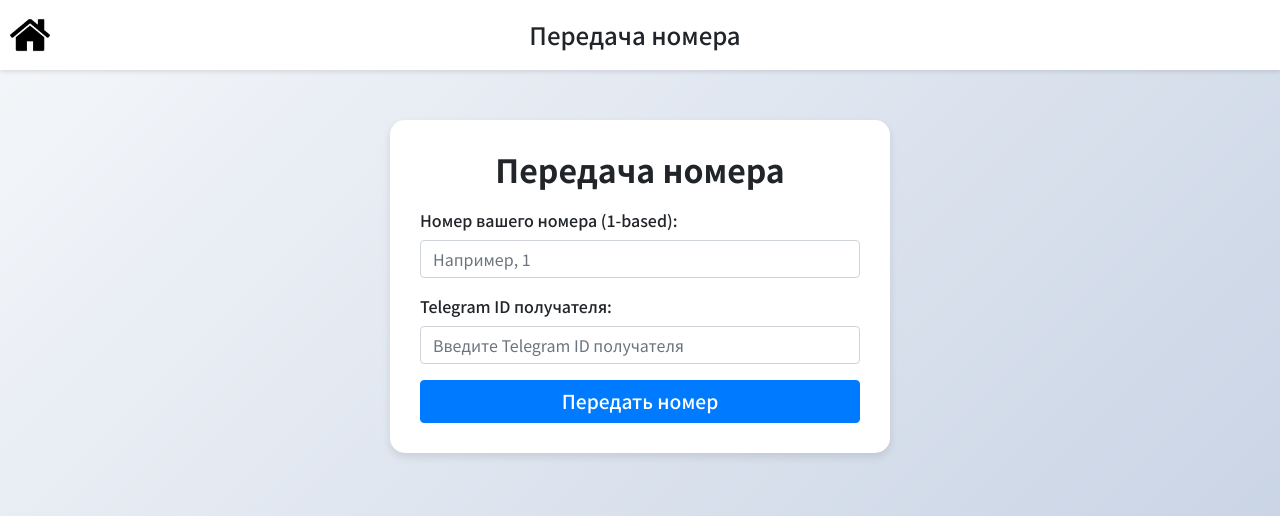
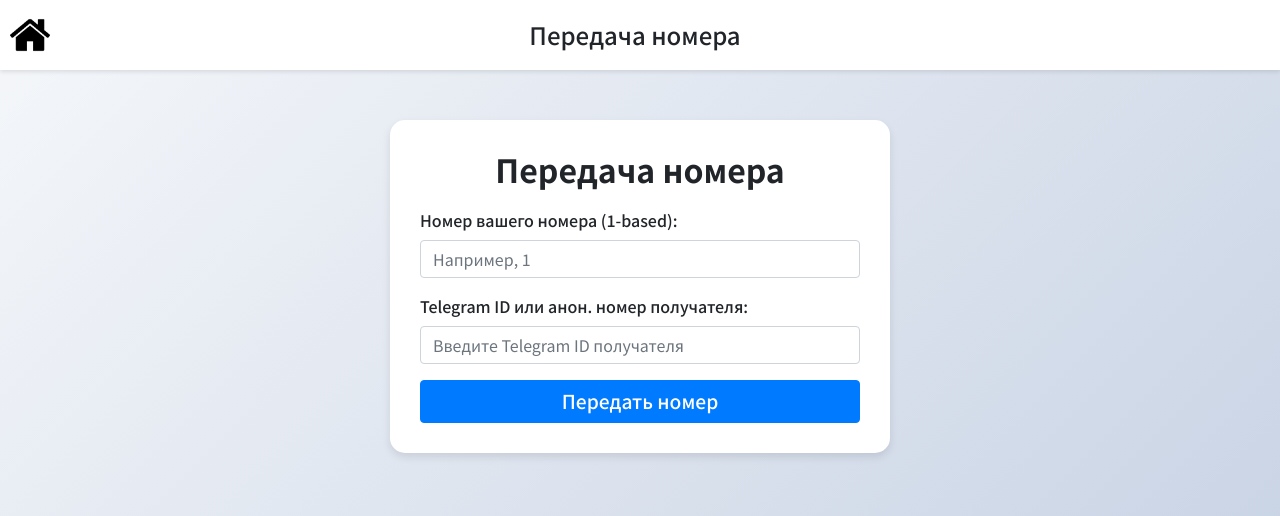
Before and after one commit to mastergamma8/Market, a FastAPI app: template templates/transfer.html in a window 1280 px wide. Shown: the top 516 px of the page. Run offline with FastAPI, Linux system fonts and the light colour scheme; the template is opened without the code that fills it, so the values that code supplies are empty; parts of the project's set-up code (start-up, migrations or seed data) failed here and were passed over; some libraries are stand-ins or nearby versions.

Commit message:
Update transfer.html

```diff
--- a/templates/transfer.html
+++ b/templates/transfer.html
@@ -82,7 +82,7 @@
           <input type="number" class="form-control" id="token_index" name="token_index" placeholder="Например, 1" required>
         </div>
         <div class="form-group">
-          <label for="target_id">Telegram ID получателя:</label>
+          <label for="target_id">Telegram ID или анон. номер получателя:</label>
           <input type="text" class="form-control" id="target_id" name="target_id" placeholder="Введите Telegram ID получателя" required>
         </div>
         <button type="submit" class="btn btn-primary btn-transfer btn-block">Передать номер</button>
```
